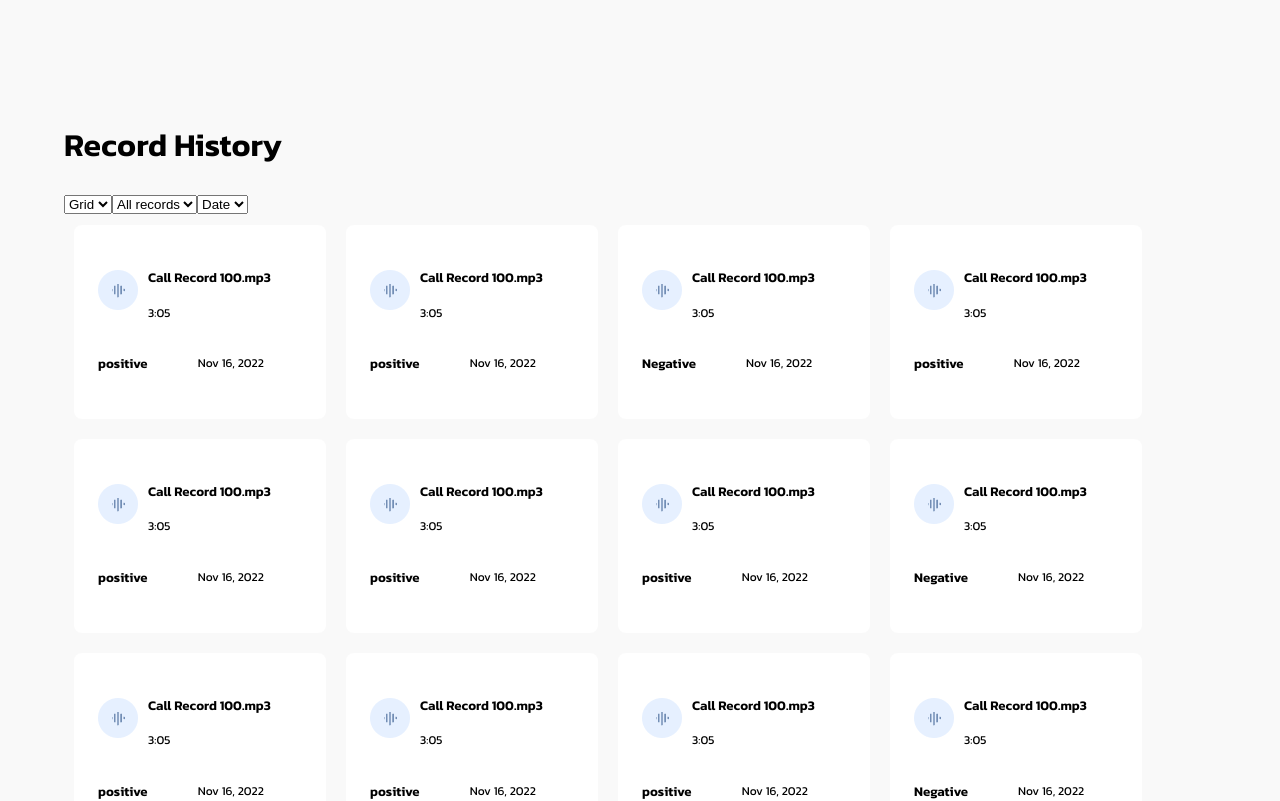
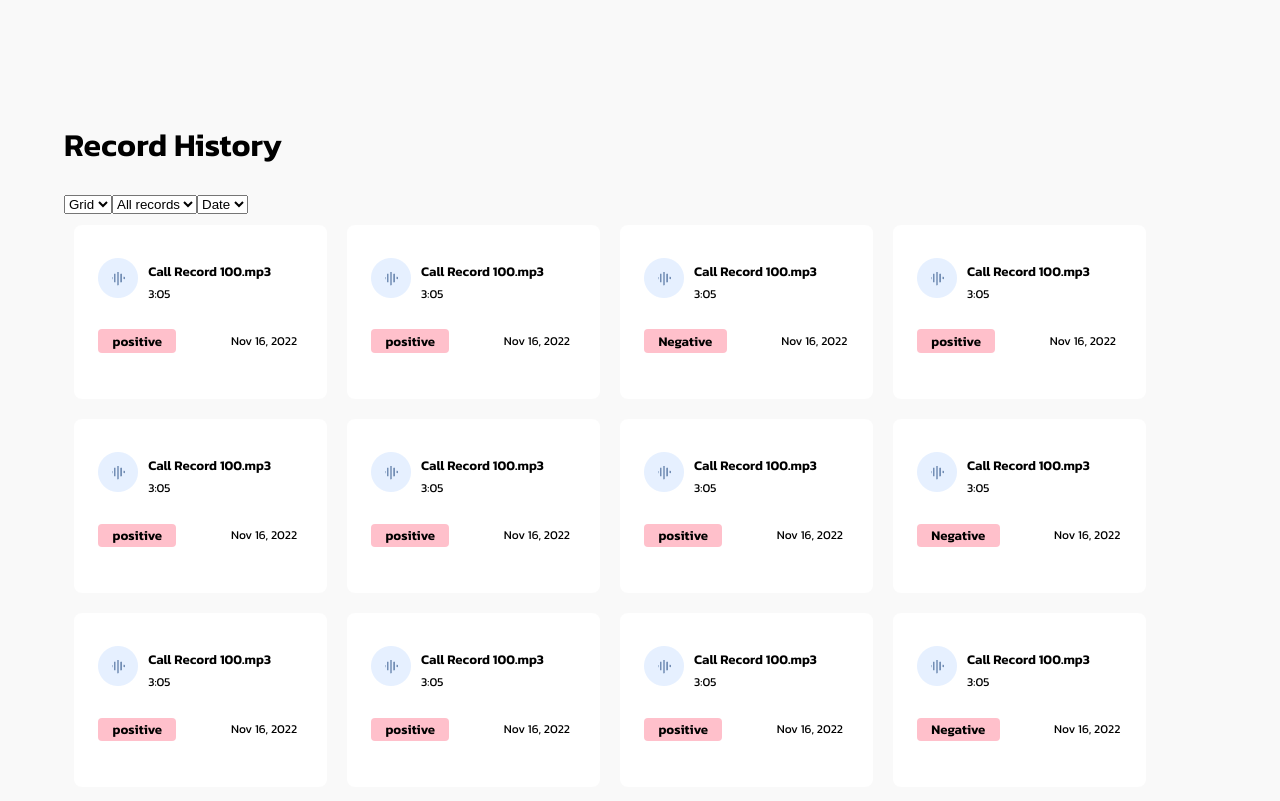
Before and after one commit to Wineshuga/business-card, a React (Create React App) app in the folder business-card/: page / in a window 1280 px wide. Shown: the top 801 px of the page. Built offline with nearby package versions, Linux system fonts and the light colour scheme.

Commit message:
style: add gap, reduce line height

```diff
--- a/business-card/src/Components/GridRecord.jsx
+++ b/business-card/src/Components/GridRecord.jsx
@@ -13,7 +13,7 @@ const GridRecord = (props) => {
         </div>
       </div>
       <div className={styles.analysis}>
-        <h5>{props.analysis}</h5>
+        <h5 className={styles.main__analysis}>{props.analysis}</h5>
         <p className={styles.paragraph}>{props.date}</p>
       </div>
     </div>
--- a/business-card/src/Components/gridrecord.module.scss
+++ b/business-card/src/Components/gridrecord.module.scss
@@ -1,5 +1,6 @@
 $primary-color: #ffffff;
 $text-color: #000000;
+$negative-color: #DBEAB8;
 
 
 @mixin flexCenter($gap) {
@@ -10,17 +11,17 @@ $text-color: #000000;
 
 .card {
     background-color: $primary-color;
-    width: 252px;
-    margin: 10px;
-    padding: 24px;
-    border-radius: 8px
+    width: 15.8rem;
+    margin: 0.63rem;
+    padding: 1.5rem;
+    border-radius: 0.5rem
 }
 
 .filename {
-    @include flexCenter(10px);
+    @include flexCenter(0.63rem);
 
     .filename__text {
-        line-height: 1;
+        line-height: 1px;
     }
 }
 
@@ -29,5 +30,11 @@ $text-color: #000000;
 }
 
 .analysis {
-    @include flexCenter(50px)
+    @include flexCenter(3.4rem);
+
+    .main__analysis {
+        background-color: pink;
+        padding: 0.1rem 0.9rem;
+        border-radius: 4px;
+    }
 }
```
